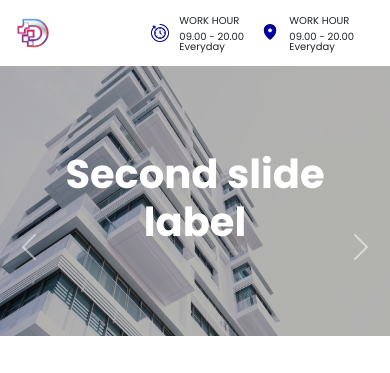
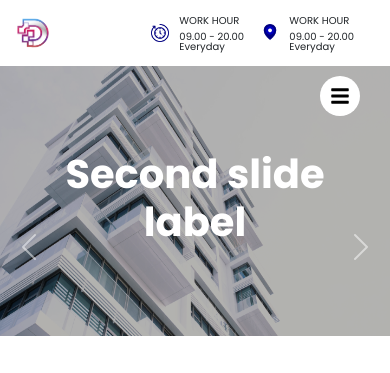
Before and after one commit to khoirulhudaa/law-project, a Next.js app: page / in a window 390 px wide. Shown: the top 373 px of the page. Built offline with nearby package versions, Linux system fonts and the light colour scheme.

Commit message:
responsive

```diff
--- a/pages/index.js
+++ b/pages/index.js
@@ -8,10 +8,15 @@ import { faFacebook, FaInstagram, faWhatsapp } from '@fortawesome/free-solid-svg
 
 export default function Home() {
   const [lebar, setLebar] = useState('');
+  const [isActive, setIsActive] = useState(false)
 
   useEffect(() => {
     setLebar(window.innerWidth)
   }, [])
+
+  const tombol = () => {
+    setIsActive(!isActive)
+  }
 
   return (
     <>
@@ -58,7 +63,39 @@ export default function Home() {
           </div>
         </div>
       </nav>
+      {isActive ?
+        <section className={s.navbars} id={s.showNavbars}>
+          <div className={s.btnToggle} onClick={tombol}>
+                <img src="/bars-solid.svg" alt="images" className={s.bar} />
+            </div>
+              <div className={s.menuMalasngoding} id={s.showMalas}>
+                <ul>
+                    <li><a href="#">Home</a></li>
+                    <li className={s.dropdown}><a href="#">Practice areas</a>
+                      <ul className={s.isiDropdown}>
+                            <li><a href="#">Employment Law</a></li>
+                            <li><a href="#">Intellectual Property Law</a></li>
+                            <li><a href="#">Corporate & Business Law</a></li>
+                            <li><a href="#">Matrimonial Family Law</a></li>
+                            <li><a href="#">Corporate Litigation</a></li>
+                            <li><a href="#">Commercial Law</a></li>
+                            <li><a href="#">International Commercial Law</a></li>
+                      </ul>
+                    </li>
+                    <li><a href="#">Our attorneys</a></li>
+                    <li><a href="#">Contact us</a></li>
+                  </ul>
+              </div>
+
+              <div className={s.menuMalasngoding2}>
+                <button className={s.btnConsultation}>Go Consultation</button>
+              </div>
+          </section>
+          :
           <section className={s.navbars}>
+          <div className={s.btnToggle} onClick={tombol}>
+                <img src="/bars-solid.svg" alt="images" className={s.bar} />
+            </div>
               <div className={s.menuMalasngoding}>
                 <ul>
                     <li><a href="#">Home</a></li>
@@ -81,6 +118,7 @@ export default function Home() {
                 <button className={s.btnConsultation}>Go Consultation</button>
               </div>
           </section>
+        }
       <Carousel className={s.carousel}>
         <Carousel.Item>
           <img
--- a/styles/Home.module.css
+++ b/styles/Home.module.css
@@ -34,6 +34,15 @@
   margin-right: 0px;
   margin-left: 30px;
   min-height: 60px;
+}
+
+.logo img {
+  width: 70px;
+}
+
+.logo p {
+  position: relative;
+  top: 8px;
 }
 
 .carousel {
@@ -87,6 +96,7 @@
   display: flex;
   min-height: 70px;
   z-index: 3333;
+  transition: 0.4s ease-in-out;
   background-color: transparent;
 }
 
@@ -226,7 +236,7 @@ li .dropdown {
 }
 
 .btnLaw {
-  color: orange;
+  color: #ffe600;
   font-weight: 600;
   font-size: 20px;
   border: none;
@@ -591,12 +601,13 @@ li .dropdown {
     display: flex;
     height: 0px;
     overflow: hidden;
+    transition: 0.4s ease-in-out;
     z-index: 3333;
     background-color: transparent;
     color: black;
     padding-left: 10px;
     padding-bottom: 20px;
-    opacity: 0;
+    opacity: 1;
     flex-direction: column;
   }
 
@@ -619,6 +630,7 @@ li .dropdown {
   .menuMalasngoding{
     width: 50%;
     display: flex;
+    opacity: 0;
     align-items: center;
     justify-content: center;
   }
@@ -632,13 +644,17 @@ li .dropdown {
 
   .menuMalasngoding ul {
     list-style-type: none;
+    color: black;
     margin: 0;
     padding: 0;
+    transition: 0.4s ease-in-out;
     overflow: hidden;
   }
 
   .menuMalasngoding > ul > li {
+    transition: 0.4s ease-in-out;
     float: left;
+    color: black;
   }
 
   .menuMalasngoding li a {
@@ -751,7 +767,7 @@ li .dropdown {
   }
 
   .btnLaw {
-    color: orange;
+    color: #ffe600;
     font-weight: 600;
     font-size: 20px;
     border: none;
@@ -1061,4 +1077,46 @@ li .dropdown {
     position: relative;
     left: 0px;
   }
+
+  .btnToggle {
+    position: absolute;
+    z-index: 444;
+    width: 40px;
+    display: flex;
+    justify-content: center;
+    align-items: center;
+    height: max-content;
+    cursor: pointer;
+    margin-top: 10px;
+    background-color: white;
+    right: 30px;
+    border-radius: 999px;
+    padding: 10px;
+    box-sizing: border-box;
+  }
+
+  .btnToggle img {
+    width: 20px;
+    height: 20px;
+  }
+
+  #showNavbars {
+    width: 100vw;
+    display: flex;
+    height: 400px;
+    overflow: hidden;
+    z-index: 3333;
+    background-color: transparent;
+    color: black;
+    padding-left: 10px;
+    padding-bottom: 20px;
+    opacity: 1;
+    flex-direction: column;
+    transition: 0.4s ease-in-out;
+  }
+
+  #showMalas{
+    opacity: 1;
+    transition: 0.4s;
+  }
 }
```
Also changed, not shown: public/bars-solid.svg (added). Lines whose indentation alone changed are shown as unchanged.
